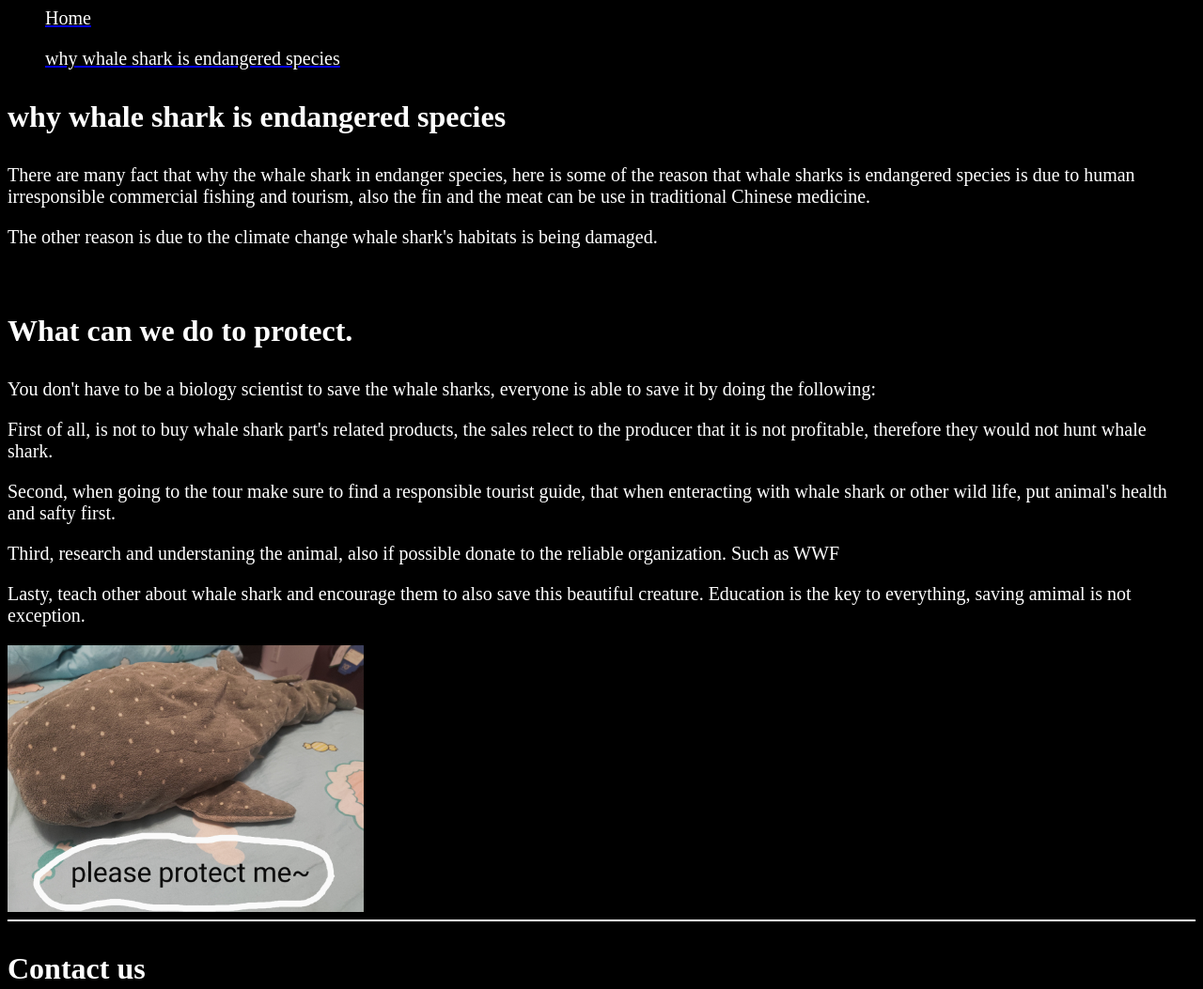
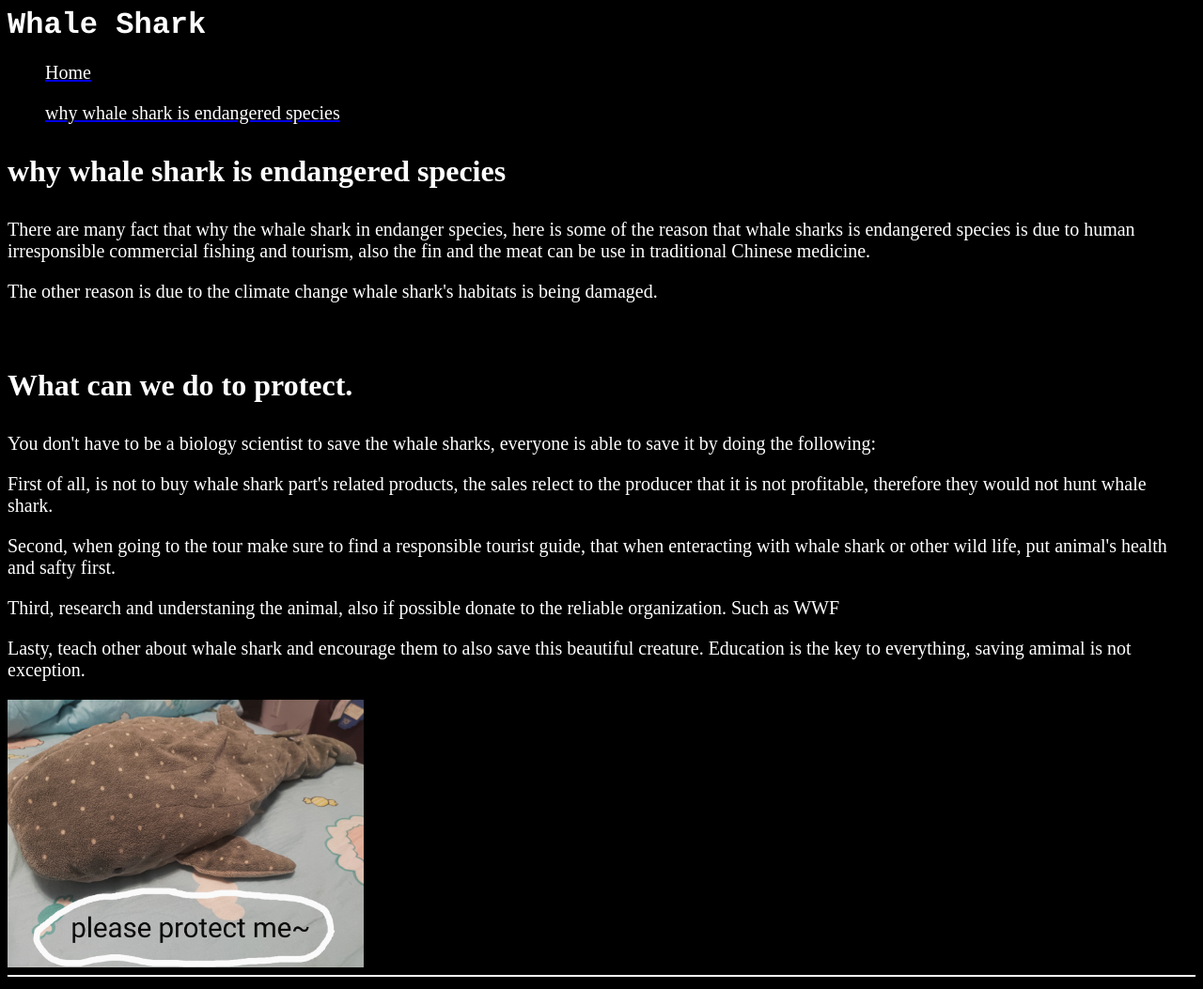
Before and after one commit to daniel881014/daniel881014.github.io, a plain HTML site: page why whale shark is endangered species.html in a window 1280 px wide. Shown: the top 1053 px of the page at 94% size. Drawn offline with Linux system fonts and the light colour scheme.

Commit message:
Update why whale shark is endangered species.html

```diff
--- a/why whale shark is endangered species.html
+++ b/why whale shark is endangered species.html
@@ -5,11 +5,14 @@
 	     Save Whale Shark
 	    </title>
     </head>
-        <ul>
-	    <li><a href="index.html"><p style="font-size:20px;color:rgb(255, 255, 255)">Home</p></a></li>
-	    <li><a href="why whale shark is endangered species.html"><p style="font-size:20px;color:rgb(255, 255, 255)">why whale shark is endangered species</p></a></li>
-    </ul>
+
     <body style="background-color: rgb(0, 0, 0);">
+
+     <h1 style="font-family: courier;color: rgb(255, 255, 255);"> Whale Shark </h1>
+    <ul>
+	<li><a href="index.html"><p style="font-size:20px;color:rgb(255, 255, 255)">Home</p></a></li>
+	<li><a href="why whale shark is endangered species.html"><p style="font-size:20px;color:rgb(255, 255, 255)">why whale shark is endangered species</p></a></li>
+  </ul>
 
 
 
```
